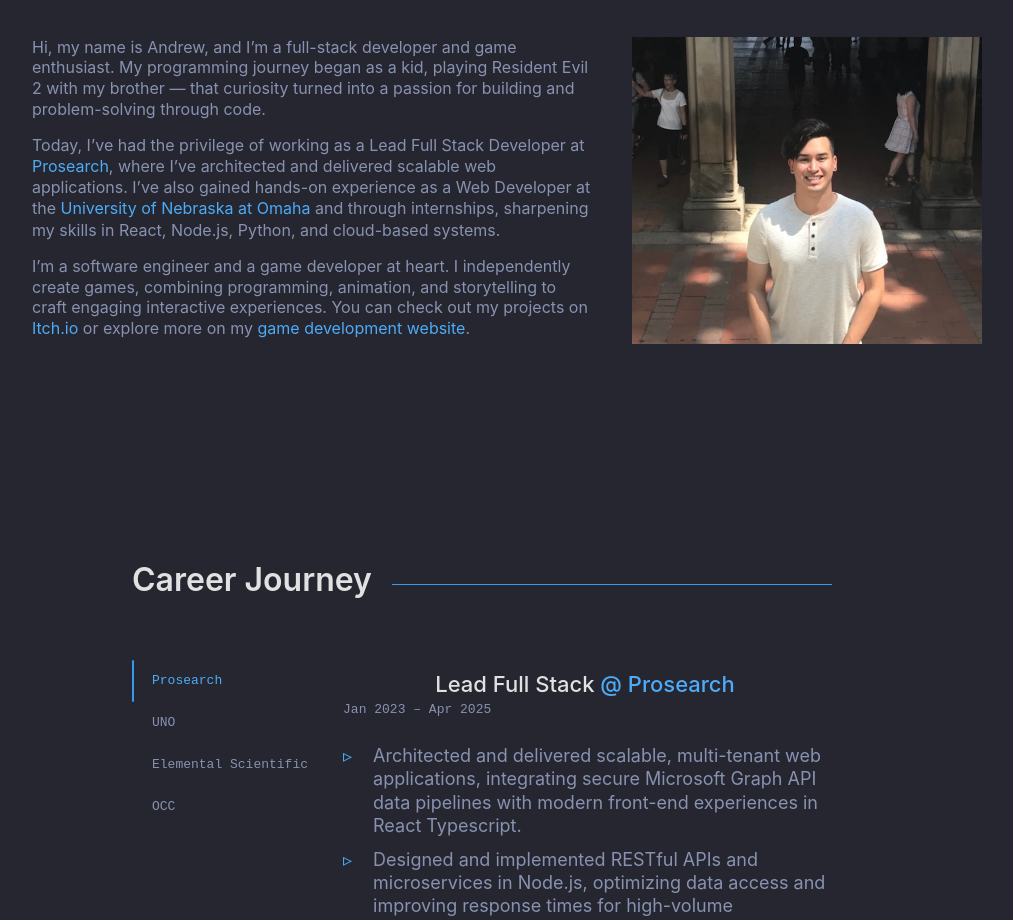
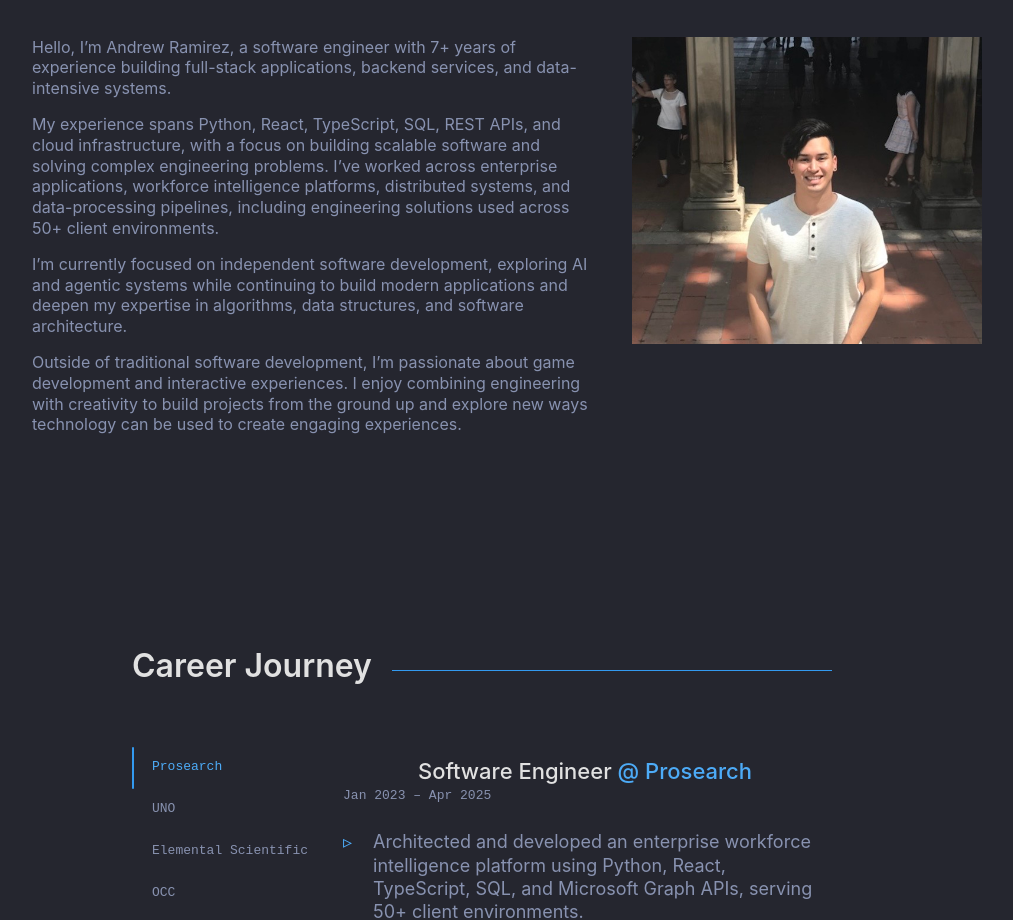
Before and after one commit to drewRam/Portfolio, a React (Create React App) app: page / in a window 1280 px wide. Shown: the part 1000-1920 px from the top of the page, without its empty margins (158-1171 px from the left). Built offline with nearby package versions, Linux system fonts and the light colour scheme; no server answers.

Commit message:
Updated about me section and job contents.

```diff
--- a/package.json
+++ b/package.json
@@ -41,8 +41,8 @@
   },
   "devDependencies": {
     "@babel/plugin-proposal-private-property-in-object": "^7.21.11",
-    "@types/react": "^19.1.10",
-    "@types/react-dom": "^19.1.7",
+    "@types/react": "^19.3.0",
+    "@types/react-dom": "^19.3.0",
     "@types/react-helmet": "^6.1.11",
     "@types/react-transition-group": "^4.4.12",
     "@types/scrollreveal": "^0.0.11",
--- a/public/content/jobs/Elemental Scientific/index.json
+++ b/public/content/jobs/Elemental Scientific/index.json
@@ -6,7 +6,7 @@
   "url": "https://www.icpms.com/",
   "bullets": [
     "Created automation scripts and testing tools in Python to validate performance of scientific instrumentation software.",
-    "Designed and implemented a sampling algorithm that improved processing efficiency by 50% over previous iterations.",
-    "Developed test plans, regression test suites, and troubleshooting utilities to improve software quality and reliability."
+    "Designed and implemented a distributed sampling algorithm to replace a bottlenecked sequential process, improving end-to-end data processing effi ciency by 50%.",
+    "Built automated regression test suites and CI tooling in Python across 6 product lines, reducing manual QA time by 40%."
   ]
 }
--- a/public/content/jobs/Prosearch/index.json
+++ b/public/content/jobs/Prosearch/index.json
@@ -1,13 +1,14 @@
 {
-  "title": "Lead Full Stack",
+  "title": "Software Engineer",
   "company": "Prosearch",
   "location": "Remote",
   "dates": "Jan 2023 – Apr 2025",
   "url": "https://prosearch.com",
   "bullets": [
-    "Architected and delivered scalable, multi-tenant web applications, integrating secure Microsoft Graph API data pipelines with modern front-end experiences in React Typescript.",
-    "Designed and implemented RESTful APIs and microservices in Node.js, optimizing data access and improving response times for high-volume workloads.",
-    "Developed responsive, accessible UI components using React hooks, Context API, and modular styling, ensuring consistent user experiences across platforms.",
-    "Mentored developers through code reviews, technical workshops, and architectural guidance, fostering a high-performing, collaborative engineering culture."
+    "Architected and developed an enterprise workforce intelligence platform using Python, React, TypeScript, SQL, and Microsoft Graph APIs, serving 50+ client environments.",
+    "Engineered Python and Django backend services and RESTful APIs to ingest, normalize, process, and securely expose Microsoft 365 tenant data, integrating NoSQL storage and automated data-processing workflows.",
+    "Developed React and TypeScript interfaces for workforce analytics and enterprise search, enabling users to explore employee, organizational, and communication data through a unified application.",
+    "Designed and optimized large-scale data ingestion and processing pipelines, reducing end-to-end data pipeline latency by 40%.",
+    "Implemented CI/CD workfl ows using Azure DevOps, Docker, and Kubernetes to automate testing and application deployment across production environments."
   ]
 }
--- a/public/content/jobs/UNO/index.json
+++ b/public/content/jobs/UNO/index.json
@@ -1,13 +1,13 @@
 {
-  "title": "Web Developer",
+  "title": "Software Engineer",
   "company": "University of Nebraska Omaha",
   "location": "Remote",
-  "dates": "Oct 2021 – Dec 2022",
+  "dates": "Sep 2020 – Dec 2022",
   "url": "https://www.unomaha.edu/",
   "bullets": [
-    "Built and maintained responsive single-page applications in Vue.js and Angular, integrating seamlessly with AWS-hosted RESTful APIs and backend services.",
-    "Developed Node.js-based backend services to handle data processing, authentication, and business logic, improving application scalability.",
-    "Optimized complex SQL queries and database interactions for faster page loads and improved reporting capabilities.",
+    "Contributed to a full-stack student web application using React and TypeScript, developing features that improved campus communication and streamlined students’ daily workflows.",
+    "Developed Python backend services and RESTful APIs integrating application functionality with SQL databases supporting student and university data.",
+    "Implemented workfl ows for assignment management, class scheduling, course enrollment, and student billing through a centralized web application.",
     "Collaborated with UX/UI teams to design interactive prototypes, conduct usability testing, and implement accessible front-end features.",
     "Implemented version control workflows with Git and CI/CD pipelines to streamline deployments."
   ]
--- a/src/components/sections/About.tsx
+++ b/src/components/sections/About.tsx
@@ -2,7 +2,7 @@ import React, { useEffect, useRef } from "react";
 import styled from "styled-components";
 import { config } from "config";
 import ScrollRevealed from "utils/sr";
-import MeImage from "../images/of_myself/Me.jpg"
+import MeImage from "../images/of_myself/Me.jpg";
 
 const AboutWrapper = styled.section`
     max-width: 900px;
@@ -40,19 +40,33 @@ const About: React.FC = () => {
             <div className="bio-section">
                 <div>
                     <p>
-                        Hi, my name is Andrew, and I’m a full-stack developer and game enthusiast. My programming journey began as a kid, playing Resident Evil 2 with my brother — that curiosity turned into a passion for building and problem-solving through code.
+                        Hello, I’m Andrew Ramirez, a software engineer with 7+
+                        years of experience building full-stack applications,
+                        backend services, and data-intensive systems.
                     </p>
                     <p>
-                        Today, I’ve had the privilege of working as a Lead Full Stack Developer at{' '}
-                        <a href="https://prosearch.com" target="_blank" rel="noreferrer">Prosearch</a>, where I’ve architected and delivered scalable web applications.
-                        I’ve also gained hands-on experience as a Web Developer at the{' '}
-                        <a href="https://unomaha.edu" target="_blank" rel="noreferrer">University of Nebraska at Omaha</a> and through internships, sharpening my skills in React, Node.js, Python, and cloud-based systems.
+                        My experience spans Python, React, TypeScript, SQL, REST
+                        APIs, and cloud infrastructure, with a focus on building
+                        scalable software and solving complex engineering
+                        problems. I’ve worked across enterprise applications,
+                        workforce intelligence platforms, distributed systems,
+                        and data-processing pipelines, including engineering
+                        solutions used across 50+ client environments.
                     </p>
                     <p>
-                        I’m a software engineer and a game developer at heart. I independently create games, combining programming, animation, and storytelling to craft engaging interactive experiences.
-                        You can check out my projects on{' '}
-                        <a href="https://displacementgamedev.itch.io/" target="_blank" rel="noreferrer">Itch.io</a> or explore more on my{' '}
-                        <a href="https://displacementgaming.com/" target="_blank" rel="noreferrer">game development website</a>.
+                        I’m currently focused on independent software
+                        development, exploring AI and agentic systems while
+                        continuing to build modern applications and deepen my
+                        expertise in algorithms, data structures, and software
+                        architecture.
+                    </p>
+                    <p>
+                        Outside of traditional software development, I’m
+                        passionate about game development and interactive
+                        experiences. I enjoy combining engineering with
+                        creativity to build projects from the ground up and
+                        explore new ways technology can be used to create
+                        engaging experiences.
                     </p>
                 </div>
                 <StyledSelfPortrait>
@@ -61,6 +75,6 @@ const About: React.FC = () => {
             </div>
         </AboutWrapper>
     );
-}
+};
 
 export default About;
```
Also changed, not shown: 2 other files (tests, documents, lock files or other folders).
